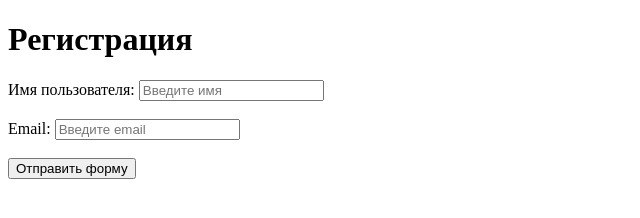
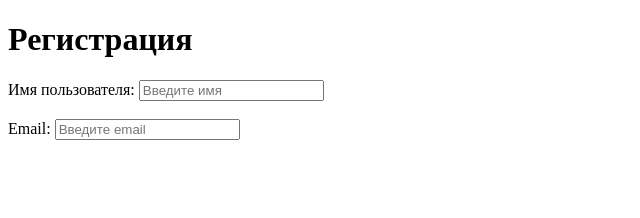
Before and after one commit to Karuls/lab11, a website: page index.html in a window 1280 px wide. Shown: the whole page, without its empty margins (0-640 px from the left). Drawn offline with Linux system fonts and the light colour scheme.

```diff
--- a/index.html
+++ b/index.html
@@ -13,7 +13,7 @@
     <label for="email">Email:</label>
     <input type="email" id="email" name="email" placeholder="Введите email">
     <br><br>
-   <button type="submit" id="submitBtn">Отправить форму</button>
+
   </form>
 </body>
 </html>
```
